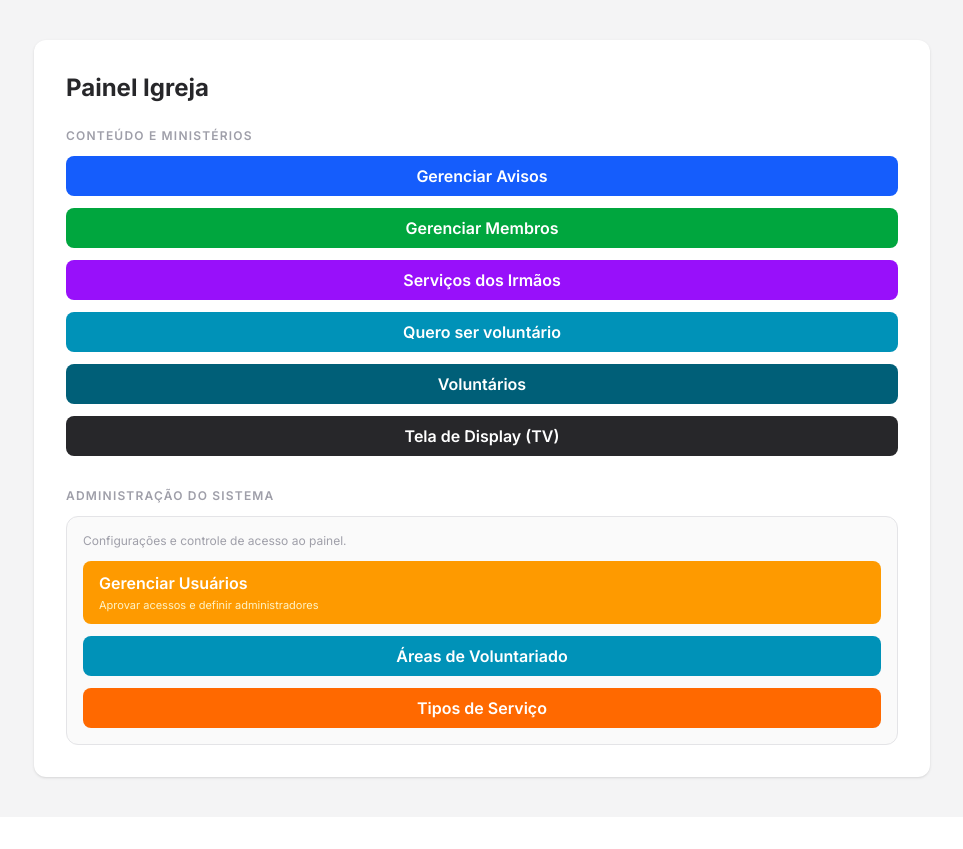
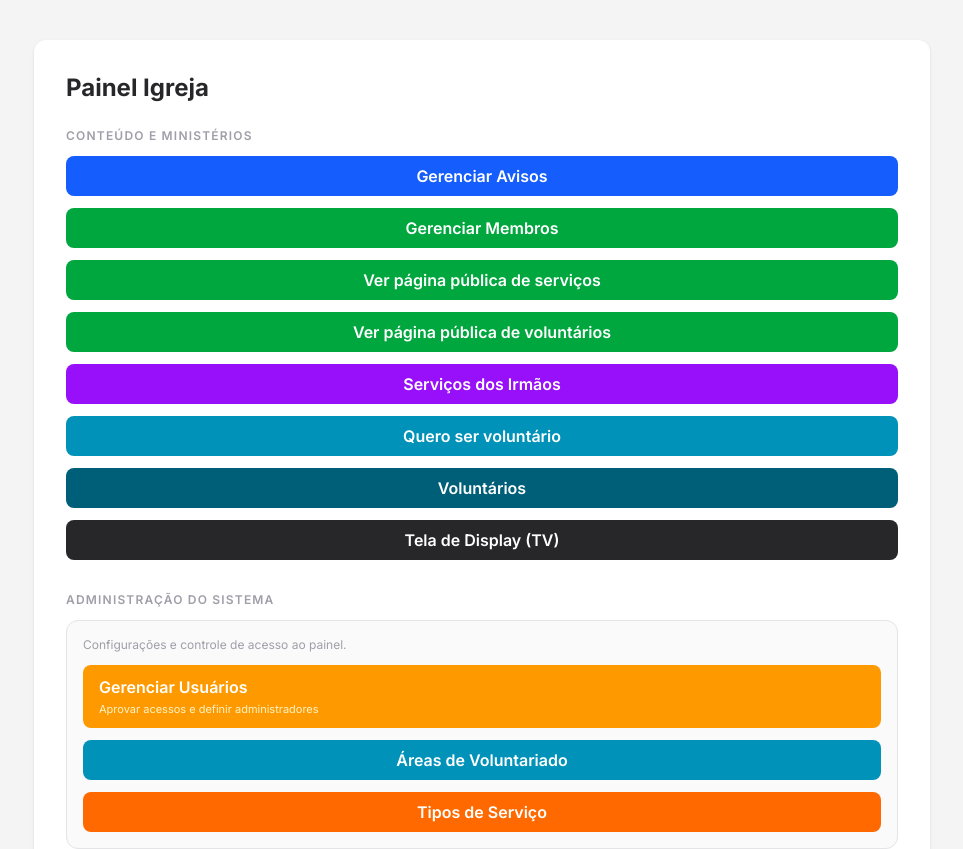
Before and after one commit to JNeto0912/Painel-Igreja, a Next.js app: page / in a window 1280 px wide. Shown: the top 849 px of the page, without its empty margins (158-1121 px from the left). Built offline with nearby package versions, Linux system fonts and the light colour scheme.

Commit message:
Adiciona paginas publicas de servicos e voluntarios e ajusta middleware3

```diff
--- a/src/app/page.tsx
+++ b/src/app/page.tsx
@@ -1,5 +1,4 @@
 import Link from 'next/link';
-
 
 export default function Home() {
   return (
@@ -29,7 +28,13 @@ export default function Home() {
               >
                 Gerenciar Membros
               </Link>
+            <Link href="/admin/servicos/publico" className="block text-center bg-green-600 hover:bg-green-700 text-white font-semibold py-2 rounded-lg transition-colors">
+              Ver página pública de serviços
+            </Link>
 
+            <Link href="/admin/voluntarios/publico" className="block text-center bg-green-600 hover:bg-green-700 text-white font-semibold py-2 rounded-lg transition-colors">
+              Ver página pública de voluntários
+            </Link>
                <Link
                 href="/admin/servicos"
                 className="block text-center bg-purple-600 hover:bg-purple-700 text-white font-semibold py-2 rounded-lg transition-colors"
```
